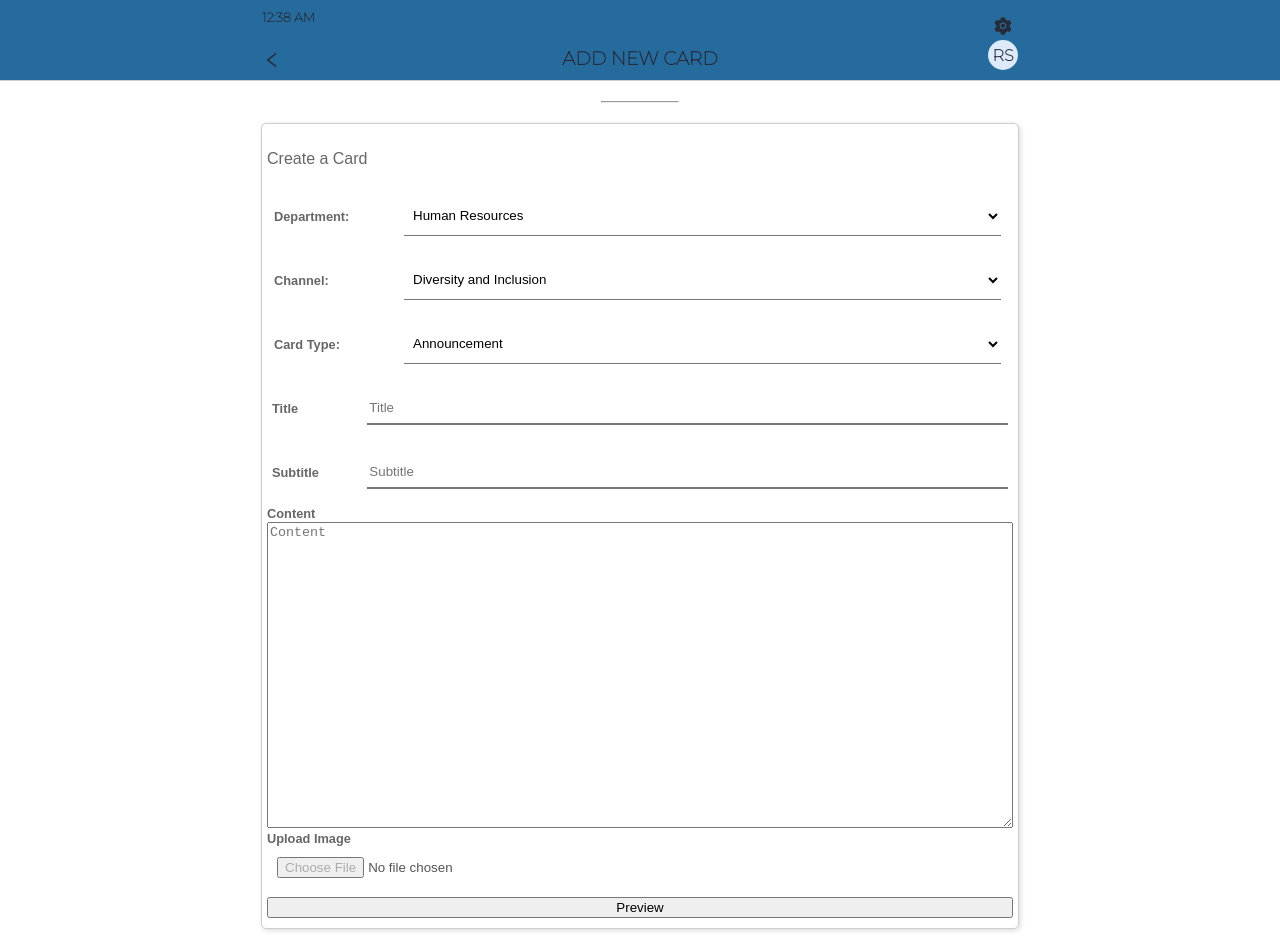
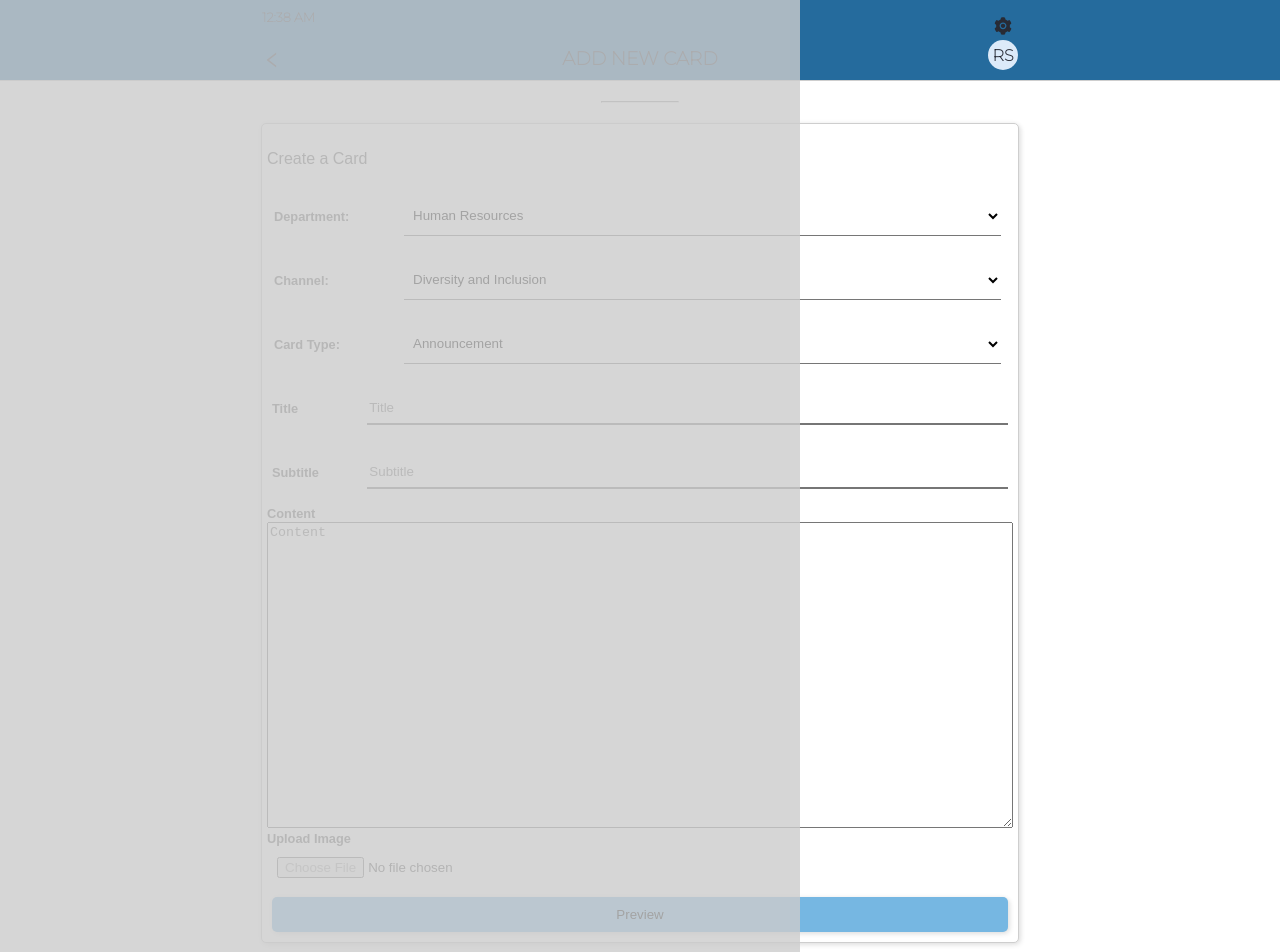
Before and after one commit to leonsuaren/worktime, a React (Create React App) app: page /more/add-card in a window 1280 px wide. Shown: the top 952 px of the page. Built offline with nearby package versions, Linux system fonts and the light colour scheme; no server answers.

Commit message:
initialize modal

```diff
--- a/src/components/cards/create-card/CreateCard.jsx
+++ b/src/components/cards/create-card/CreateCard.jsx
@@ -1,13 +1,15 @@
-import React, { useState } from 'react';
+import React, { useState, Fragment } from 'react';
 import { useForm } from 'react-hook-form';
-import { StyledCreateCard, Title, SelectChannel, Label, Span, Select, SelectDepartment, SelectImage, Input, CreateContent } from './styled';
-import { Button } from './../../button';
+import { StyledCreateCard, Title, SelectChannel, Label, Span, Select, SelectDepartment, SelectImage, Input, CreateContent, Button } from './styled';
+import { Modal } from '../../../components/modal';
 
 export const CreateCard = () => {
   const { register, handleSubmit } = useForm();
-  const [ cardInformation, setCardInformation ] = useState("");
+  const [cardInformation, setCardInformation] = useState("");
   console.log(cardInformation)
   return (
+    <Fragment>
+      <Modal />
       <StyledCreateCard onSubmit={handleSubmit((data) => setCardInformation(data))}>
         <Title>Create a Card</Title>
         <SelectDepartment>
@@ -54,8 +56,9 @@ export const CreateCard = () => {
           <Label for="selectImage"><Span>Upload Image</Span></Label>
           <Input disabled type="file" />
         </SelectImage>
-      <button type="submit" >Preview</button>
+        <Button>Preview</Button>
       </StyledCreateCard>
+    </Fragment>
   )
 }
 //=======Informative======
--- a/src/components/cards/create-card/styled.jsx
+++ b/src/components/cards/create-card/styled.jsx
@@ -91,3 +91,15 @@ export const Select = styled.select`
   border-right: 0px;
   border-bottom: 1px solid '#cccccc';
 `;
+
+export const Button = styled.button`
+  box-sizing: border-box;
+  border-radius: 5px;
+  padding: 10px;
+  margin: 0px 5px;
+  border: none;
+  background-color: ${p => p.cancel ? '#F23759' : p.theme.iconColor};
+  box-shadow: 0 0 5px rgba(0,0,0,.05), 2px 2px 5px rgba(0,0,0,.1);
+  min-width: 80px;
+  cursor: pointer;
+`;
--- /dev/null
+++ b/src/components/modal/Modal.jsx
@@ -0,0 +1,10 @@
+import React from 'react';
+import { ModalWrapper } from './styled';
+
+export const Modal = () => {
+  return(
+    <ModalWrapper>
+
+    </ModalWrapper>
+  )
+};
--- /dev/null
+++ b/src/components/modal/index.jsx
@@ -0,0 +1 @@
+export { Modal } from './Modal';
--- /dev/null
+++ b/src/components/modal/styled.jsx
@@ -0,0 +1,12 @@
+import styled from 'styled-components';
+
+export const ModalWrapper = styled.div`
+  position: absolute;
+  left: 0;
+  top: 0;
+  width: 100vh;
+  height: 800vh;
+  background-color: #cccccc;
+  opacity: .8;
+  z-index: 5;
+`;
```
Lines whose indentation alone changed are shown as unchanged.
